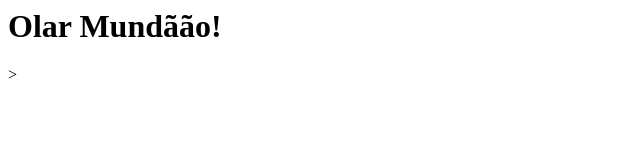
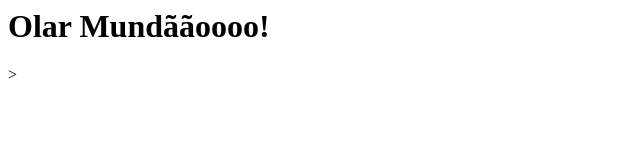
Before and after one commit to mohoamed/aula-devops-BD-noite, a plain HTML site: page index.html in a window 1280 px wide. Shown: the full height of the page, 0-640 px from the left. Drawn offline with Linux system fonts and the light colour scheme.

Commit message:
arquivos criados

```diff
--- a/index.html
+++ b/index.html
@@ -6,6 +6,6 @@
 
 </head>
 <body>
-    <h1>Olar Mundãão!</h1>
+    <h1>Olar Mundããoooo!</h1>
 </body>
 </html>>
```
